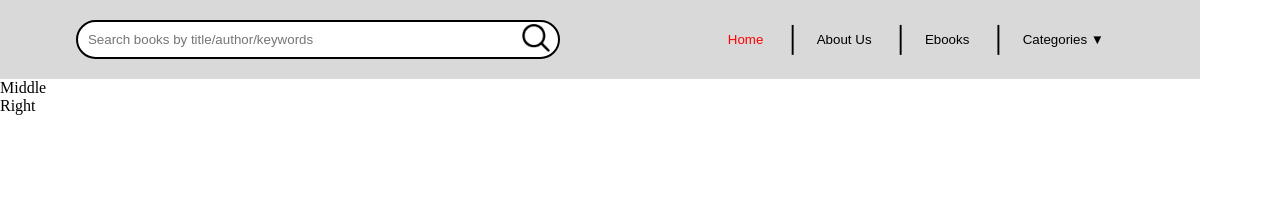
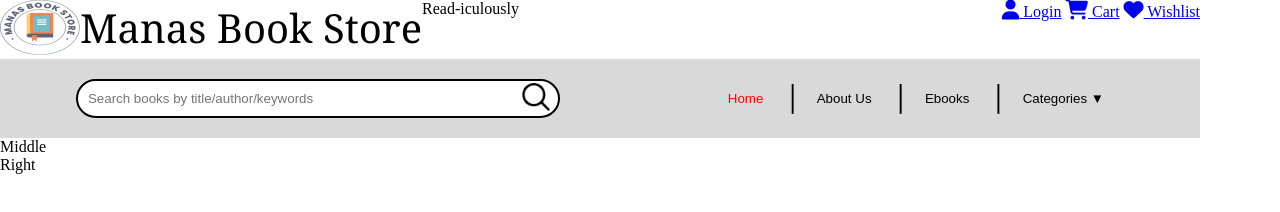
Before and after one commit to manojdintakurti/web-dev, a website built with webpack: page index.html in a window 1280 px wide. Built offline with nearby package versions, Linux system fonts and the light colour scheme.

Commit message:
header code

```diff
--- a/css/style.css
+++ b/css/style.css
@@ -61,5 +61,19 @@ body {
 
 .home-button{
   color: red;
+}
+.header-top{
+  display: flex;
+  justify-content: space-between;
+}
 
+.store-name{
+  font-family: Georgia, serif;
+font-size: 40px;
 }
+.header-top-left, .header-bottom-right{
+  display: flex;
+}
+.header-button{
+  font-size: 20px;
+}
--- a/index.html
+++ b/index.html
@@ -4,6 +4,7 @@
   <meta charset="UTF-8">
   <link rel="stylesheet" href="css/style.css"> <!-- Linking to external CSS file -->
   <link rel="stylesheet" href="https://fonts.googleapis.com/css2?family=Inter:wght@400;700&display=swap">
+  <script src="https://kit.fontawesome.com/48b261e0cb.js" crossorigin="anonymous"></script>
 
   <meta name="viewport" content="width=device-width, initial-scale=1.0">
   <title>Your Website</title>
@@ -11,7 +12,26 @@
 <body>
 <div class="container">
   <div class="left">
-    <div class="header-top"></div>
+    <div class="header-top">
+      <div class = "header-top-left">
+        <div class="logo">
+          <img src="/img/img_1.png" alt="Manas Book Store Logo" width=80 height =55>
+        </div>
+        <div class="store-name">
+          Manas Book Store
+        </div>
+        <div class="slogan">
+          Read-iculously
+        </div>
+      </div>
+      <div class="header-bottom-right">
+        <div class="actions">
+          <a href="#"><i class="header-button fa fa-user"></i> Login</a>
+          <a href="#"><i class="header-button fa fa-shopping-cart"></i> Cart</a>
+          <a href="#"><i class="header-button fa fa-heart"></i> Wishlist</a>
+        </div>
+      </div>
+    </div>
     <div class="header-bottom">
       <div class="search-bar">
         <input type="text" placeholder="Search books by title/author/keywords">
```
Also changed, not shown: img/img_1.png (added), 1 other file.
